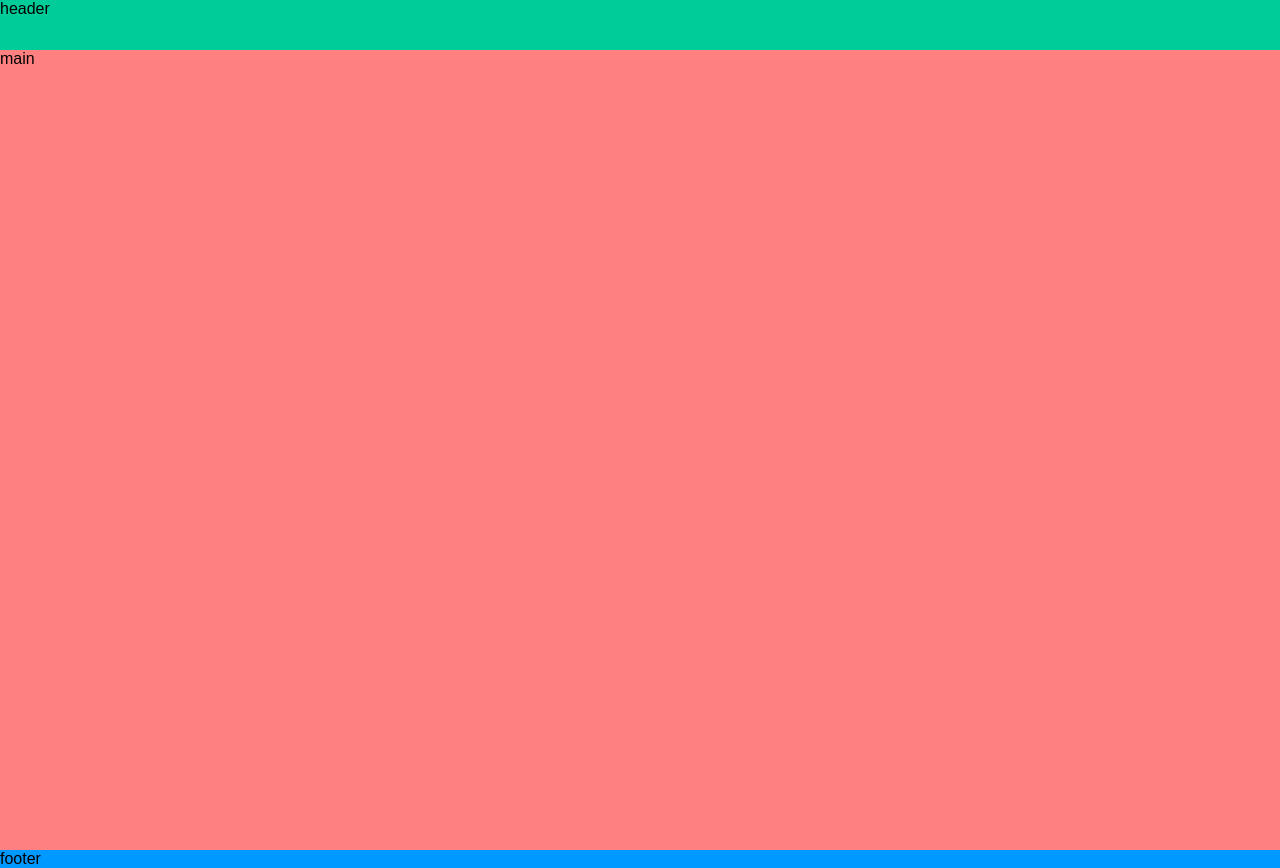
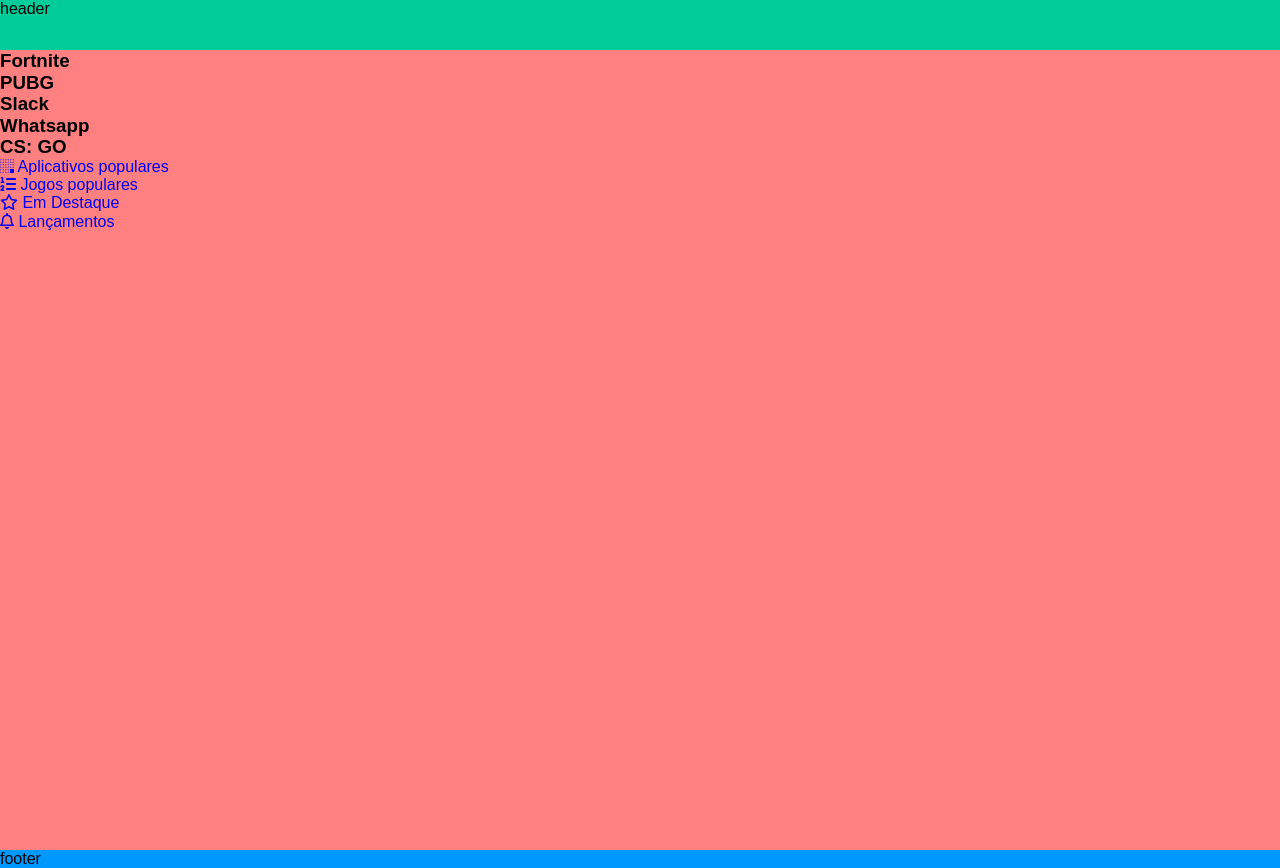
Before and after one commit to ArthurMitsuo/CSS-grid, a plain HTML site: page index.html in a window 1280 px wide. Drawn offline with Linux system fonts and the light colour scheme.

Commit message:
layout of the main section partially made, highlights.css created and linked to the index

```diff
--- a/index.html
+++ b/index.html
@@ -8,10 +8,57 @@
     <link href="./assets/css/normalize.css" rel="stylesheet">
     <link href="./assets/css/reset.css" rel="stylesheet">
     <link href="./assets/css/style.css" rel="stylesheet">
+    <link href="./assets/css/highlights.css" rel="stylesheet">
 </head>
 <body class="app">
     <header class="header">header</header>
-    <main class="main">main</main>
+    <main class="main">
+        <section class="highlights">
+            <div class="highlights__princial box">
+                <h3 class="highlights__title">Fortnite</h3>
+            </div>
+            <div class="highlights__secondary box">
+                <h3 class="highlights__title">PUBG</h3>
+            </div>
+            <div class="highlights__secondary box">
+                <h3 class="highlights__title">Slack</h3>
+            </div>
+            <div class="highlights__secondary box">
+                <h3 class="highlights__title">Whatsapp</h3>
+            </div>
+            <div class="highlights__secondary box">
+                <h3 class="highlights__title">CS: GO</h3>
+            </div>
+            <div class="highlights__categories">
+                <ul class="highlights__categories___list">
+                    <li class="highlights__categories___item">
+                        <a class="highlights__categories___link" href="#">
+                            <i class= "highlights__categories___icon fab fa-buromobelexperte"></i>
+                            Aplicativos populares
+                        </a>
+                    </li>
+                    <li class="highlights__categories___item">
+                        <a class="highlights__categories___link" href="#">
+                            <i class= "fas fa-list-ol"></i>
+                            Jogos populares
+                        </a>
+                    </li>
+                    <li class="highlights__categories___item">
+                        <a class="highlights__categories___link" href="#">
+                            <i class= "far fa-star"></i>
+                            Em Destaque
+                        </a>
+                    </li>
+                    <li class="highlights__categories___item">
+                        <a class="highlights__categories___link" href="#">
+                            <i class= "far fa-bell"></i>
+                            Lançamentos
+                        </a>
+                    </li>
+                </ul>
+            </div>
+        </section>
+    </main>
     <footer class="footer">footer</footer>
     <script src="./assets/js/fontawesome.all.min.js"></script>
 </body>
```
Also changed, not shown: assets/css/highlights.css (added).
